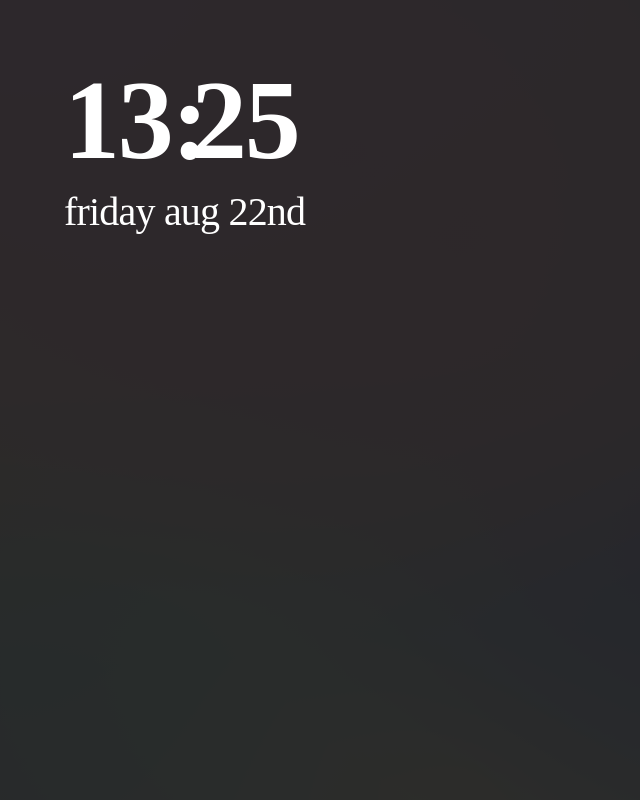
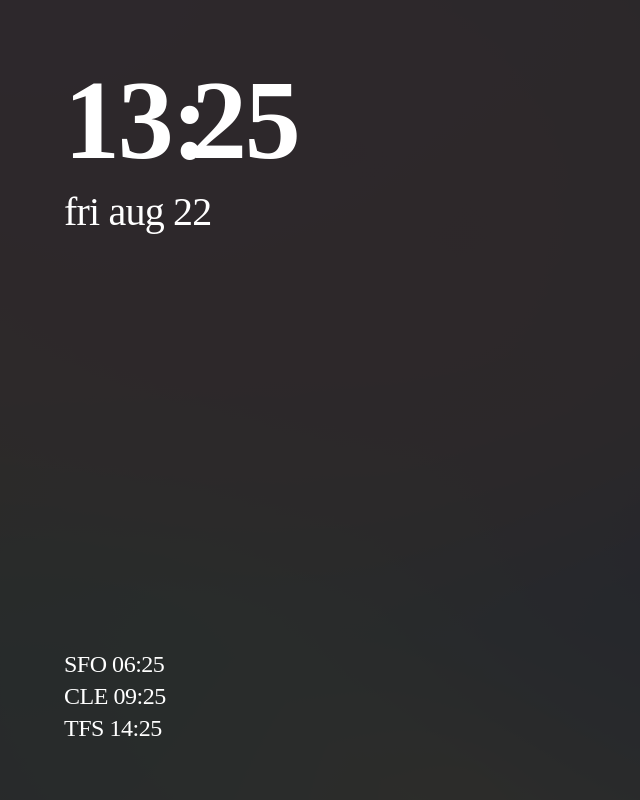
Before and after one commit to makinori/new-tab, a browser extension: page index.html in a window 1280 px wide. Shown: the whole page, without its empty margins (0-640 px from the left). Drawn offline with Linux system fonts and the light colour scheme.

Commit message:
Add timezones

```diff
--- a/index.html
+++ b/index.html
@@ -41,6 +41,7 @@
 				/* font-family: "Inter", sans-serif; */
 				/* font-family: "SF Compact Rounded", sans-serif; */
 				/* font-family: "SN Pro", sans-serif; */
+				user-select: none;
 			}
 
 			.fullscreen {
@@ -109,7 +110,7 @@
 			#date {
 				/* font-weight: 500; */
 				/* font-weight: 600; */ /* sn pro */
-				font-weight: 400;
+				font-weight: 500;
 				/* letter-spacing: -0.05em; */
 				letter-spacing: -0.02em;
 				font-size: 2.5rem;
@@ -135,6 +136,16 @@
 			.links .icon {
 				margin-right: 8px;
 			} */
+
+			#timezones {
+				/* font-weight: 500; */
+				/* font-weight: 600; */ /* sn pro */
+				font-weight: 500;
+				/* letter-spacing: -0.05em; */
+				letter-spacing: -0.02em;
+				font-size: 1.5rem;
+				line-height: 2rem;
+			}
 		</style>
 	</head>
 	<body>
@@ -155,9 +166,11 @@
 				</div> -->
 			</div>
 		</div>
-		<!-- <div class="bottom-left">
-			<div class="info">hi</div>
-		</div> -->
+		<div class="bottom-left">
+			<div class="info" style="margin-bottom: -8px; opacity: 1">
+				<p id="timezones"></p>
+			</div>
+		</div>
 		<!-- <script src="images/lain/images.js"></script> -->
 		<script src="meshgrad.js"></script>
 		<script src="script.js"></script>
--- a/script.js
+++ b/script.js
@@ -15,17 +15,7 @@ function updateBg() {
 	bgEl.style.backgroundImage = meshGradient.backgroundImage;
 }
 
-const date = new Date();
-
-const weekdays = [
-	"sunday",
-	"monday",
-	"tuesday",
-	"wednesday",
-	"thursday",
-	"friday",
-	"saturday",
-];
+const weekdays = ["sun", "mon", "tue", "wed", "thu", "fri", "sat"];
 
 const months = [
 	"jan",
@@ -57,27 +47,46 @@ const stNdRdTh = n => {
 
 const timeEl = document.getElementById("time");
 const dateEl = document.getElementById("date");
+const timezonesEl = document.getElementById("timezones");
 
 let lastTimeStr = "";
 
+function timeString(date, connector) {
+	return (
+		String(date.getHours()).padStart(2, "0") +
+		connector +
+		String(date.getMinutes()).padStart(2, "0")
+	);
+}
+
+function getTZ(tz) {
+	return new Date(new Date().toLocaleString(undefined, { timeZone: tz }));
+}
+
 function updateTimeDate() {
-	const time = new Date();
-	const timeHTML =
-		String(time.getHours()).padStart(2, "0") +
-		"<span>:</span>" +
-		String(time.getMinutes()).padStart(2, "0");
+	const now = new Date();
 
-	if (lastTimeStr != timeHTML) {
-		lastTimeStr = timeHTML;
-		timeEl.innerHTML = timeHTML;
-		updateBg();
+	const timeHTML = timeString(now, "<span>:</span>");
+	if (lastTimeStr == timeHTML) {
+		return;
 	}
 
+	lastTimeStr = timeHTML;
+	timeEl.innerHTML = timeHTML;
+	updateBg();
+
 	dateEl.textContent = [
-		weekdays[date.getDay()],
-		months[date.getMonth()],
-		stNdRdTh(date.getDate()),
+		weekdays[now.getDay()],
+		months[now.getMonth()],
+		// stNdRdTh(now.getDate()),
+		now.getDate(),
 	].join(" ");
+
+	timezonesEl.innerHTML = [
+		"SFO " + timeString(getTZ("America/Los_Angeles"), ":"),
+		"CLE " + timeString(getTZ("America/New_York"), ":"),
+		"TFS " + timeString(getTZ("Atlantic/Canary"), ":"),
+	].join("</br>");
 }
 
 updateTimeDate();
```
